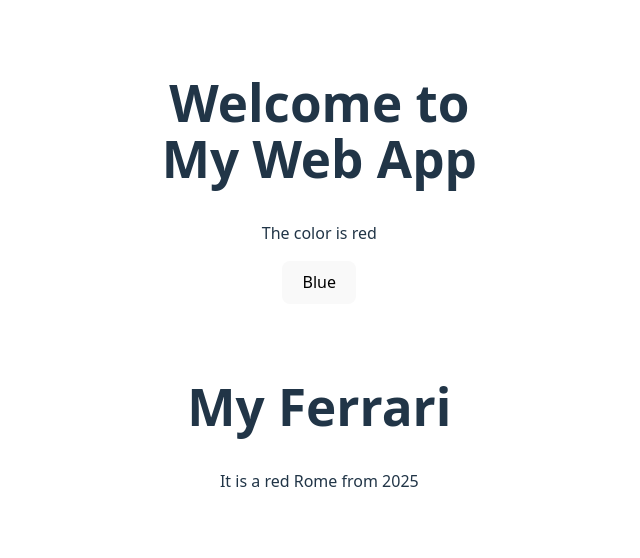
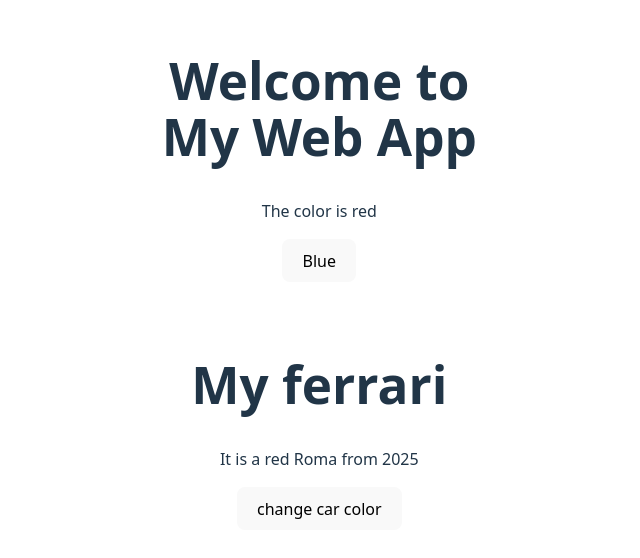
Before and after one commit to Bukhari01/ReactHooks, a React (Vite) app: page / in a window 1280 px wide. Shown: the part 126-684 px from the top of the page, without its empty margins (15-655 px from the left). Built offline with nearby package versions, Linux system fonts and the light colour scheme.

Commit message:
usestate object approach

```diff
--- a/src/Components/HomeScreen.jsx
+++ b/src/Components/HomeScreen.jsx
@@ -13,9 +13,22 @@
     setColor("blue");
   };
 
-  const [brand, setBrand] = useState("Ferrari");
-  const [model, setModel] = useState("Rome");
-  const [year, setYear] = useState("2025");
+  // const [brand, setBrand] = useState("Ferrari");
+  // const [model, setModel] = useState("Rome");
+  // const [year, setYear] = useState("2025");
+
+  const [car,setCar] = useState({
+    brand: "ferrari",
+    model: "Roma",
+    year: "2025",
+    color:"red"
+  })
+  const setcarblue = function(){
+    setCar((previous) => {
+      console.log(previous);
+      return {...previous, color: "blue"}
+    })
+  }
 
   return (
     <div
@@ -49,10 +62,11 @@
           minWidth: "300px", // Prevent it from being too small
         }}
       >
-        <h1>My {brand}</h1>
+        <h1>My {car.brand}</h1>
         <p>
-          It is a {color} {model} from {year}
+          It is a {car.color} {car.model} from {car.year}
         </p>
+        <button onClick={setcarblue}>change car color</button>
       </div>
     </div>
   );
```
